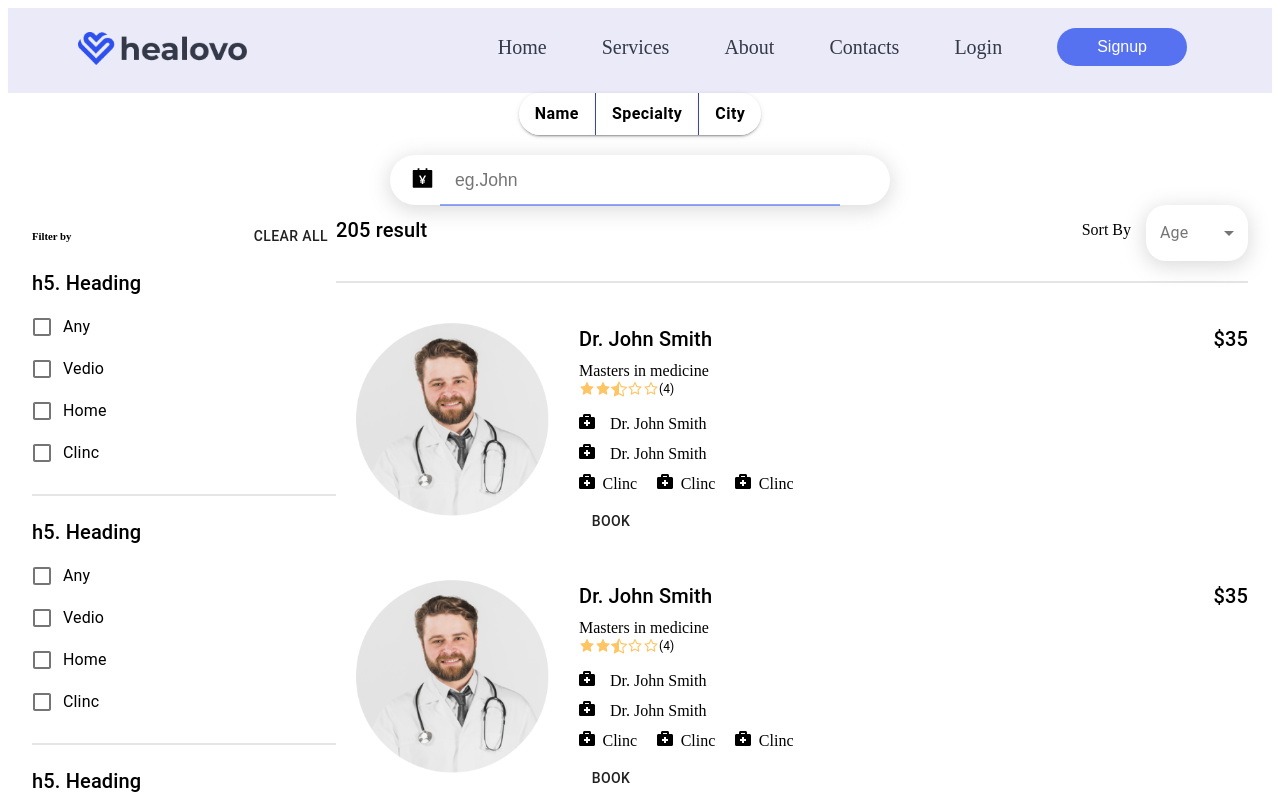
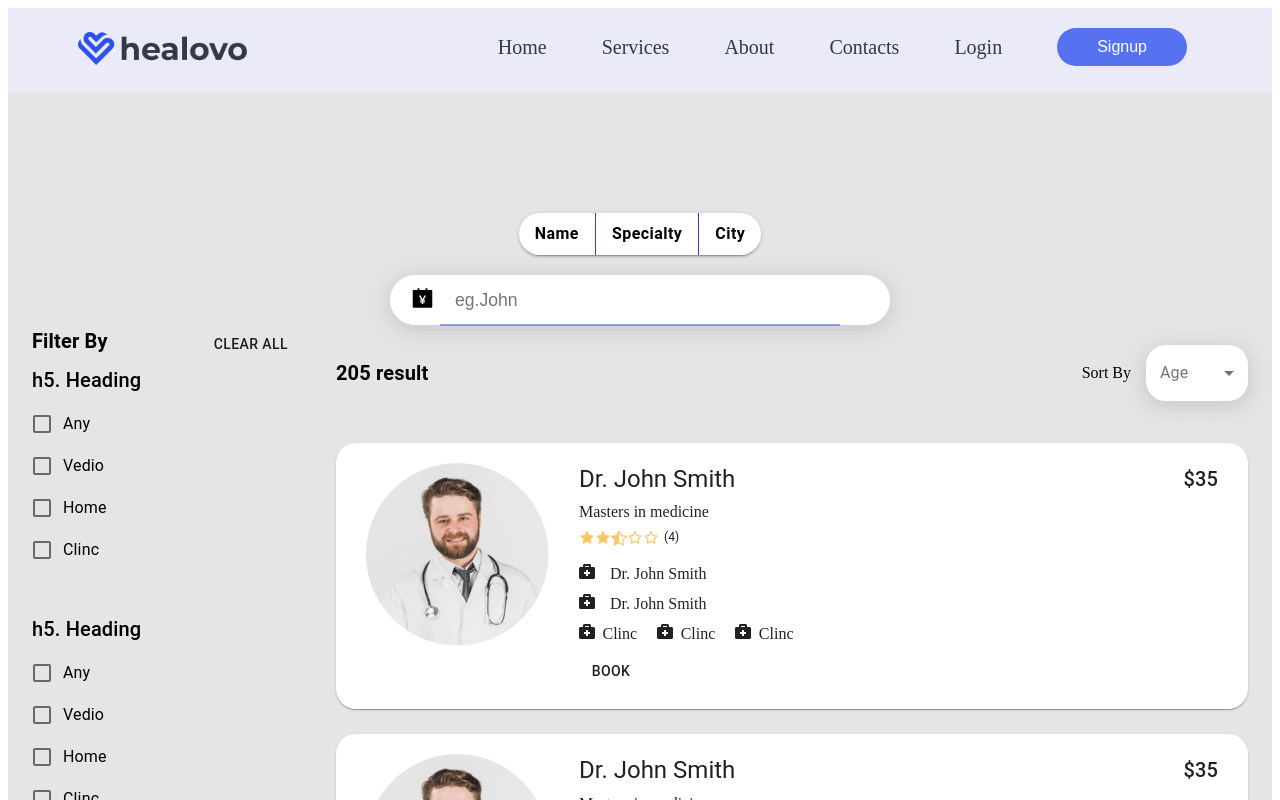
Before and after one commit to afifym/healovo, a React (Create React App) app: page / in a window 1280 px wide. Shown: the top 800 px of the page. Built offline with nearby package versions, Linux system fonts and the light colour scheme.

Commit message:
enhance searchPage UI

```diff
--- a/src/components/SearchCard/SearchCard.jsx
+++ b/src/components/SearchCard/SearchCard.jsx
@@ -1,157 +1,184 @@
-import { Box, Button, Grid } from "@material-ui/core"
-import styled from 'styled-components';
-import Typography from '@material-ui/core/Typography';
+import { Box, Button, Grid, Paper } from "@material-ui/core";
+import styled from "styled-components";
+import Typography from "@material-ui/core/Typography";
 import { AiFillStar } from "react-icons/ai";
 import { BsStarHalf } from "react-icons/bs";
 import { AiOutlineStar } from "react-icons/ai";
 import { FaBriefcaseMedical } from "react-icons/fa";
+import { useState } from "react";
 
+const CustomePaper = styled(Paper)`
+  background: #ffffff;
+  box-shadow: 0px 0px 32px 28px rgba(206, 206, 206, 0.25);
+  border-radius: 20px !important;
 
+  margin-bottom: 25px;
+  @media (min-width: 960px) {
+    padding: 20px 30px;
+  }
+  @media (max-width: 959px) {
+    padding: 20px 25px;
+  }
+  @media (max-width: 340px) {
+    padding: 20px 15px;
+  }
+`;
 
+const SearchCardWraperGrid = styled(Grid)``;
 
-const SearchCardWraperGrid = styled(Grid)`
-@media (min-width: 960px) {
-    padding:20px  0 20px 20px
-  }`
+const SearchHeaderGrid = styled(Grid)``;
+const SearchBodyGrid = styled(Grid)``;
 
-const SearchHeaderGrid = styled(Grid)``
-const SearchBodyGrid = styled(Grid)``
-
-
-const SearchBody__HeadeGridr = styled(Grid)``
+const SearchBody__HeadeGridr = styled(Grid)``;
 const SearchBody__bodyGrid = styled(Grid)`
-padding-top:15px;`
-const SearchBody__FooterGrid = styled(Grid)``
-
+  padding-top: 15px;
+`;
+const SearchBody__FooterGrid = styled(Grid)``;
 
 const ImgWraper = styled.div`
-padding-right:30px;
-max-width:200px;
-img{
-    width:100%;
-    height:auto;
+  padding-right: 30px;
+  max-width: 200px;
+  padding-bottom: 30px;
+  img {
+    width: 100%;
+    height: auto;
   }
-`
+`;
 
 const SingleInfo = styled(Box)`
-margin-bottom:10px`
+  margin-bottom: 10px;
+`;
 
 const ContactDoctorWraper = styled(Box)`
-margin-bottom:10px;
-display:flex ;
-`
+  margin-bottom: 10px;
+  display: flex;
+`;
 const ContactDoctor = styled(Box)`
-padding-right:20px
-`
+  padding-right: 20px;
+`;
 
+const goldColor = { color: "#FEC565" };
+const singleInfoStyle = { paddingLeft: "15px" };
 
-const goldColor = { color: '#FEC565' }
-const singleInfoStyle = { paddingLeft: '15px' }
-
-const SingletDoctorCon = { paddingLeft: '7.5px' }
+const SingletDoctorCon = { paddingLeft: "7.5px" };
 
 const SearchCard = () => {
   return (
+    <CustomePaper>
       <SearchCardWraperGrid container>
-
-            <SearchHeaderGrid item container
+        <SearchHeaderGrid
+          item
+          container
           sm={3}
           xs={12}
-                justify='center'
-                alignItems='flex-start'>
+          justify="center"
+          alignItems="flex-start"
+        >
           <ImgWraper>
             <img src="doctorAvtar.png" alt="" />
           </ImgWraper>
         </SearchHeaderGrid>
 
         <SearchBodyGrid item container sm={9} xs={12}>
-
           <SearchBody__HeadeGridr
             container
-                    justify='space-between'
-                    alignItems='flex-start'
+            justify="space-between"
+            alignItems="flex-start"
           >
             <Box>
-                        <Typography variant="h6" gutterBottom >
+              <Typography variant="h5" gutterBottom>
                 Dr. John Smith
               </Typography>
-                        <Typography variant="span"  >
+              <Typography
+                variant="span"
+                component="p"
+                style={{ paddingBottom: 7 }}
+              >
                 Masters in medicine
               </Typography>
 
-
-                        <Grid
-                            container
-                            alignItems="center" >
+              <Grid container alignItems="center">
                 <AiFillStar style={goldColor} />
                 <AiFillStar style={goldColor} />
                 <BsStarHalf style={goldColor} />
                 <AiOutlineStar style={goldColor} />
                 <AiOutlineStar style={goldColor} />
-                            <Typography component="span" style={{ fontSize: '12px' }} >
+                <Typography
+                  component="span"
+                  style={{
+                    fontSize: "12px",
+                    paddingLeft: 5,
+                    paddingBottom: 1.5,
+                  }}
+                >
                   (4)
                 </Typography>
               </Grid>
             </Box>
 
-                    <Typography variant="h6" gutterBottom >
+            <Typography variant="h6" gutterBottom>
               $35
             </Typography>
-
-
           </SearchBody__HeadeGridr>
 
           <SearchBody__bodyGrid>
             <SingleInfo>
               <FaBriefcaseMedical />
-                        <Typography variant="p" component="span" style={singleInfoStyle} >
+              <Typography variant="p" component="span" style={singleInfoStyle}>
                 Dr. John Smith
               </Typography>
             </SingleInfo>
 
             <SingleInfo>
               <FaBriefcaseMedical />
-                        <Typography variant="p" component="span" style={singleInfoStyle} >
+              <Typography variant="p" component="span" style={singleInfoStyle}>
                 Dr. John Smith
               </Typography>
             </SingleInfo>
 
             <ContactDoctorWraper>
-
               <ContactDoctor>
                 <FaBriefcaseMedical />
-                            <Typography variant="span" component="span" style={SingletDoctorCon} >
+                <Typography
+                  variant="span"
+                  component="span"
+                  style={SingletDoctorCon}
+                >
                   Clinc
                 </Typography>
               </ContactDoctor>
 
               <ContactDoctor>
                 <FaBriefcaseMedical />
-                            <Typography variant="span" component="span" style={SingletDoctorCon} >
+                <Typography
+                  variant="span"
+                  component="span"
+                  style={SingletDoctorCon}
+                >
                   Clinc
                 </Typography>
               </ContactDoctor>
 
               <ContactDoctor>
                 <FaBriefcaseMedical />
-                            <Typography variant="span" component="span" style={SingletDoctorCon} >
+                <Typography
+                  variant="span"
+                  component="span"
+                  style={SingletDoctorCon}
+                >
                   Clinc
                 </Typography>
               </ContactDoctor>
-
             </ContactDoctorWraper>
-
           </SearchBody__bodyGrid>
 
           <SearchBody__FooterGrid item container>
             <Button>Book</Button>
           </SearchBody__FooterGrid>
-
         </SearchBodyGrid>
-
-
       </SearchCardWraperGrid>
+    </CustomePaper>
   );
-}
+};
 
 export default SearchCard;
--- a/src/components/SearchPage/CustomeSearchInput.jsx
+++ b/src/components/SearchPage/CustomeSearchInput.jsx
@@ -1,5 +1,5 @@
 import { AiFillAccountBook } from "react-icons/ai";
-import styled from 'styled-components';
+import styled from "styled-components";
 
 const CustomeSaerch = styled.div`
 position:relative;
@@ -25,6 +25,10 @@ input{
     outline:none;
     font-size:1.1rem;
     border:none;
+    @media (max-width: 400px) {
+        padding-left:17%;
+      }
+
 }
 label{
     position: absolute;
@@ -46,15 +50,18 @@ label{
     border-color:#2D50EF;
 
 }
-`
+`;
 
 const CustomeSearchInput = () => {
-    return (
-        <CustomeSaerch>
-            <label htmlFor=""><AiFillAccountBook size={25} /></label>
-            <input type="text" placeholder='eg.John' />
-            <div className='HorizontalLine' />
-        </CustomeSaerch>);
-}
+  return (
+    <CustomeSaerch>
+      <label htmlFor="">
+        <AiFillAccountBook size={25} />
+      </label>
+      <input type="text" placeholder="eg.John" />
+      <div className="HorizontalLine" />
+    </CustomeSaerch>
+  );
+};
 
 export default CustomeSearchInput;
--- a/src/components/SearchPage/Filter/Filter.jsx
+++ b/src/components/SearchPage/Filter/Filter.jsx
@@ -1,22 +1,28 @@
-
-import { Grid } from '@material-ui/core';
-import styled from 'styled-components';
-import { Button } from '@material-ui/core';
-import SingleFilter from './SingleFilter';
-
+import { Grid } from "@material-ui/core";
+import styled from "styled-components";
+import { Button } from "@material-ui/core";
+import SingleFilter from "./SingleFilter";
+import Typography from "@material-ui/core/Typography";
 
 const FilterHeader = styled.header`
-width:100%;
+  width: 100%;
 
-    display:flex;
-    justify-content:space-between;
-    align-items:center;
-`
+  display: flex;
+  justify-content: space-between;
+  align-items: center;
+`;
 const Filter = () => {
   return (
     <>
       <FilterHeader>
-                <h6>Filter by</h6>
+        <Typography
+          style={{ fontWeight: "700" }}
+          variant="h6"
+          component="h2"
+          gutterBottom
+        >
+          Filter By
+        </Typography>
 
         <Button>Clear All</Button>
       </FilterHeader>
@@ -24,7 +30,8 @@ const Filter = () => {
       <SingleFilter />
       <SingleFilter />
       <SingleFilter />
-        </>);
-}
+    </>
+  );
+};
 
 export default Filter;
--- a/src/components/SearchPage/Filter/SingleFilter.jsx
+++ b/src/components/SearchPage/Filter/SingleFilter.jsx
@@ -1,20 +1,19 @@
-
-import styled from 'styled-components';
-import FormControlLabel from '@material-ui/core/FormControlLabel';
-import { Box } from '@material-ui/core';
-import Checkbox from '@material-ui/core/Checkbox';
-import Typography from '@material-ui/core/Typography';
+import styled from "styled-components";
+import FormControlLabel from "@material-ui/core/FormControlLabel";
+import { Box } from "@material-ui/core";
+import Checkbox from "@material-ui/core/Checkbox";
+import Typography from "@material-ui/core/Typography";
 
 const CheckBoxWraper = styled.div`
-display:flex;
+  display: flex;
   flex-direction: column;
-`
+`;
 const HorizontalLine = styled.div`
-width:100%;
-height:2px;
-background: #E5E5E5;
-margin:20px 0;
-`
+  width: 100%;
+  height: 2px;
+  background: #e5e5e5;
+  margin: 20px 0;
+`;
 
 const SingleFilter = () => {
   return (
@@ -24,52 +23,29 @@ const SingleFilter = () => {
       </Typography>
       <CheckBoxWraper>
         <FormControlLabel
-                    control={
-                        <Checkbox
-
-                            name="checkedB"
-                            color="primary"
-                        />
-                    }
+          control={<Checkbox name="checkedB" color="primary" />}
           label="Any"
         />
 
         <FormControlLabel
-                    control={
-                        <Checkbox
-
-                            name="checkedB"
-                            color="primary"
-                        />
-                    }
+          control={<Checkbox name="checkedB" color="primary" />}
           label="Vedio"
         />
 
         <FormControlLabel
-                    control={
-                        <Checkbox
-
-                            name="checkedB"
-                            color="primary"
-                        />
-                    }
+          control={<Checkbox name="checkedB" color="primary" />}
           label="Home"
         />
 
         <FormControlLabel
-                    control={
-                        <Checkbox
-
-                            name="checkedB"
-                            color="primary"
-                        />
-                    }
+          control={<Checkbox name="checkedB" color="primary" />}
           label="Clinc"
         />
 
         <HorizontalLine />
       </CheckBoxWraper>
-        </>);
-}
+    </>
+  );
+};
 
 export default SingleFilter;
--- a/src/components/SearchPage/SarchResult/SearchResultHeader.jsx
+++ b/src/components/SearchPage/SarchResult/SearchResultHeader.jsx
@@ -1,66 +1,65 @@
+import { Box } from "@material-ui/core";
+import Typography from "@material-ui/core/Typography";
+import InputLabel from "@material-ui/core/InputLabel";
+import MenuItem from "@material-ui/core/MenuItem";
 
-import { Box } from '@material-ui/core';
-import Typography from '@material-ui/core/Typography';
-import InputLabel from '@material-ui/core/InputLabel';
-import MenuItem from '@material-ui/core/MenuItem';
-import FormHelperText from '@material-ui/core/FormHelperText';
-import FormControl from '@material-ui/core/FormControl';
-import Select from '@material-ui/core/Select';
-import styled from 'styled-components';
+import FormControl from "@material-ui/core/FormControl";
+import Select from "@material-ui/core/Select";
+import styled from "styled-components";
 const CustomeHeader = styled.header`
-display:flex;
+  display: flex;
   align-items: center;
-justify-content:space-between;
-width:100%
-`
+  justify-content: space-between;
+  width: 100%;
+  padding-top: 20px;
+`;
 
 const CustomeSelect = styled(Select)`
-background: #FFFFFF;
+  background: #ffffff;
   box-shadow: 0px 4px 19px 2px rgba(121, 121, 121, 0.25) !important;
   border-radius: 20px !important;
-border:none !important;
-padding:0px 20px;
-fieldset{
-    border:none;
+  border: none !important;
+  padding: 0px 20px;
+  fieldset {
+    border: none;
   }
-span{
-    font-size:1rem;
-    font-weight:bolder;
+  span {
+    font-size: 1rem;
+    font-weight: bolder;
   }
-`
+`;
 
 const SortBox = styled(Box)`
-display:flex;
+  display: flex;
   align-items: center;
-span{
-    padding-right:15px
+  span {
+    padding-right: 15px;
   }
-`
+`;
 
 const HorizontalLine = styled.div`
-width:100%;
-height:2px;
-background: #E5E5E5;
-margin:20px 0;
-`
+  width: 100%;
+  height: 2px;
+  background: #e5e5e5;
+  margin: 20px 0;
+`;
 
 const SearchResultHeader = () => {
   return (
     <>
       <CustomeHeader>
-                <Typography variant="h6" component="h6" gutterBottom>
+        <Typography variant="h6" component="h6" style={{ fontWeight: 700 }}>
           205 result
         </Typography>
-                <SortBox component="div" >
-                    <Typography variant="span" component="span" gutterBottom>
+        <SortBox component="div">
+          <Typography variant="span" component="span">
             Sort By
           </Typography>
-                    <FormControl variant="outlined" >
+          <FormControl variant="outlined">
             <InputLabel id="demo-simple-select-outlined-label">Age</InputLabel>
             <CustomeSelect
               labelId="demo-simple-select-outlined-label"
               id="demo-simple-select-outlined"
-
               label="Age"
             >
               <MenuItem value="">
@@ -72,11 +71,10 @@ const SearchResultHeader = () => {
             </CustomeSelect>
           </FormControl>
         </SortBox>
-
       </CustomeHeader>
       <HorizontalLine />
     </>
   );
-}
+};
 
 export default SearchResultHeader;
--- a/src/components/SearchPage/SearchPage.jsx
+++ b/src/components/SearchPage/SearchPage.jsx
@@ -1,22 +1,23 @@
-import { Grid } from '@material-ui/core';
-import Filter from './Filter/Filter';
-import SearchBar from './SearchBar';
-import Container from '@material-ui/core/Container';
-import Hidden from '@material-ui/core/Hidden';
-import SearchResult from './SarchResult/SearchResult';
-import SearchCard from '../SearchCard/SearchCard';
-
+import { Box, Grid } from "@material-ui/core";
+import Filter from "./Filter/Filter";
+import SearchBar from "./SearchBar";
+import Container from "@material-ui/core/Container";
+import Hidden from "@material-ui/core/Hidden";
+import SearchResult from "./SarchResult/SearchResult";
+import SearchCard from "../SearchCard/SearchCard";
 
 const SearchPage = () => {
+  return (
+    <div style={{ background: "#E5E5E5" }}>
+      <Container Container style={{ paddingTop: 120 }}>
+        <SearchBar />
 
-    return (
-        < Container Container>
-            <SearchBar />
         <Grid container>
-
           <Hidden smDown>
             <Grid item md={3}>
+              <Box pr={5}>
                 <Filter />
+              </Box>
             </Grid>
           </Hidden>
 
@@ -28,7 +29,8 @@ const SearchPage = () => {
           </Grid>
         </Grid>
       </Container>
+    </div>
   );
-}
+};
 
 export default SearchPage;
```
Also changed, not shown: src/components/SearchCard/AvailableTimeLine.jsx (added, +35 -0 lines). Lines whose indentation alone changed are shown as unchanged.
